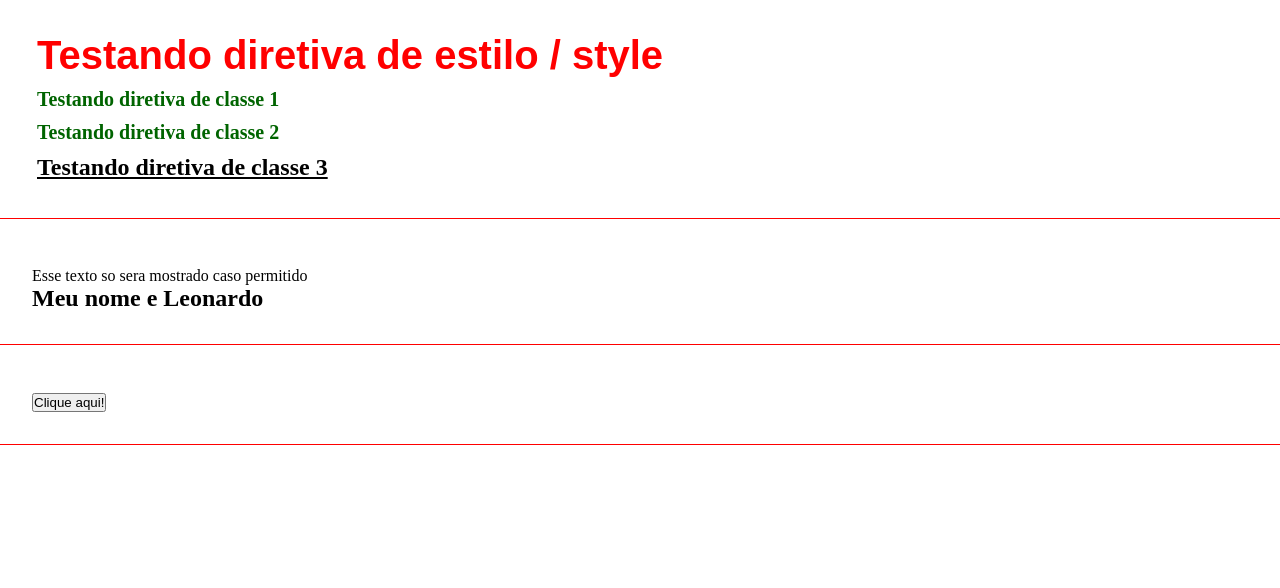
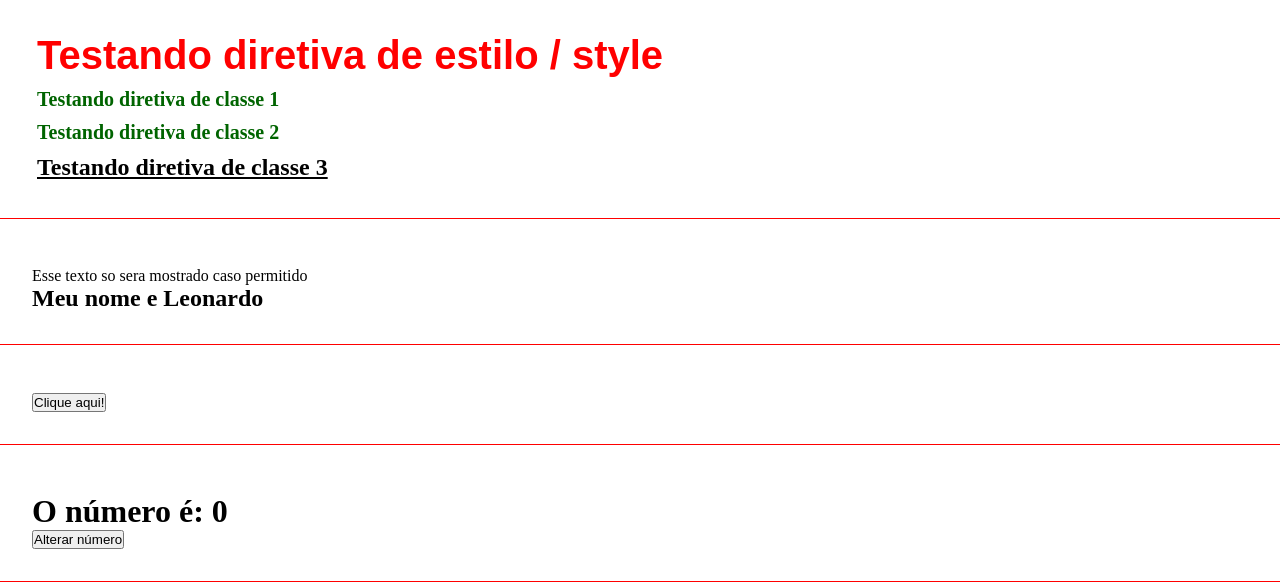
Before and after one commit to leooli0/curso-angular13v, an Angular app: page / in a window 1280 px wide. Shown: the part 607-1195 px from the top of the page. Built offline with nearby package versions, Linux system fonts and the light colour scheme.

Commit message:
emitindo eventos entre componentes

```diff
--- a/src/app/app.component.html
+++ b/src/app/app.component.html
@@ -8,3 +8,4 @@
   <app-directives></app-directives>
   <app-if-render></app-if-render>
   <app-events></app-events>
+  <app-emitter></app-emitter>
--- a/src/app/app.module.ts
+++ b/src/app/app.module.ts
@@ -8,6 +8,8 @@ import { ParentDataComponent } from './components/parent-data/parent-data.compon
 import { DirectivesComponent } from './components/directives/directives.component';
 import { IfRenderComponent } from './components/if-render/if-render.component';
 import { EventsComponent } from './components/events/events.component';
+import { EmitterComponent } from './components/emitter/emitter.component';
+import { ChangeNumberComponent } from './components/change-number/change-number.component';
 
 @NgModule({
   declarations: [
@@ -16,7 +18,9 @@ import { EventsComponent } from './components/events/events.component';
     ParentDataComponent,
     DirectivesComponent,
     IfRenderComponent,
-    EventsComponent
+    EventsComponent,
+    EmitterComponent,
+    ChangeNumberComponent
   ],
   imports: [
     BrowserModule,
--- /dev/null
+++ b/src/app/components/change-number/change-number.component.html
@@ -0,0 +1 @@
+<button (click)="handleClick()">Alterar número</button>
--- /dev/null
+++ b/src/app/components/change-number/change-number.component.ts
@@ -0,0 +1,21 @@
+import { Component, OnInit, Output, EventEmitter } from '@angular/core';
+
+@Component({
+  selector: 'app-change-number',
+  templateUrl: './change-number.component.html',
+  styleUrls: ['./change-number.component.scss']
+})
+export class ChangeNumberComponent implements OnInit {
+  @Output() changeNumber: EventEmitter<any> = new EventEmitter();
+
+  constructor() { }
+
+  ngOnInit(): void {
+  }
+
+  handleClick() {
+    //console.log('click')  // descomente o console.log() para ver o click do buttom ocorrendo
+    this.changeNumber.emit();
+  }
+
+}
--- /dev/null
+++ b/src/app/components/emitter/emitter.component.html
@@ -0,0 +1,4 @@
+<div class="class">
+ <h1>O número é: {{ myNumber }}</h1>
+  <app-change-number (changeNumber)="onChangeNumber()"></app-change-number>
+</div>
--- /dev/null
+++ b/src/app/components/emitter/emitter.component.ts
@@ -0,0 +1,21 @@
+import { Component, OnInit } from '@angular/core';
+
+@Component({
+  selector: 'app-emitter',
+  templateUrl: './emitter.component.html',
+  styleUrls: ['./emitter.component.scss']
+})
+export class EmitterComponent implements OnInit {
+  myNumber: number = 0;
+
+  constructor() { }
+
+  ngOnInit(): void {
+  }
+
+  onChangeNumber() {
+    //console.log('deu certo');  // descomente o console.log() para ver a função sendo chamada
+    this.myNumber = Math.floor(Math.random() * 100);
+  }
+
+}
```
Also changed, not shown: src/app/components/change-number/change-number.component.scss (added), src/app/components/emitter/emitter.component.scss (added), 2 other files (tests, documents, lock files or other folders).
